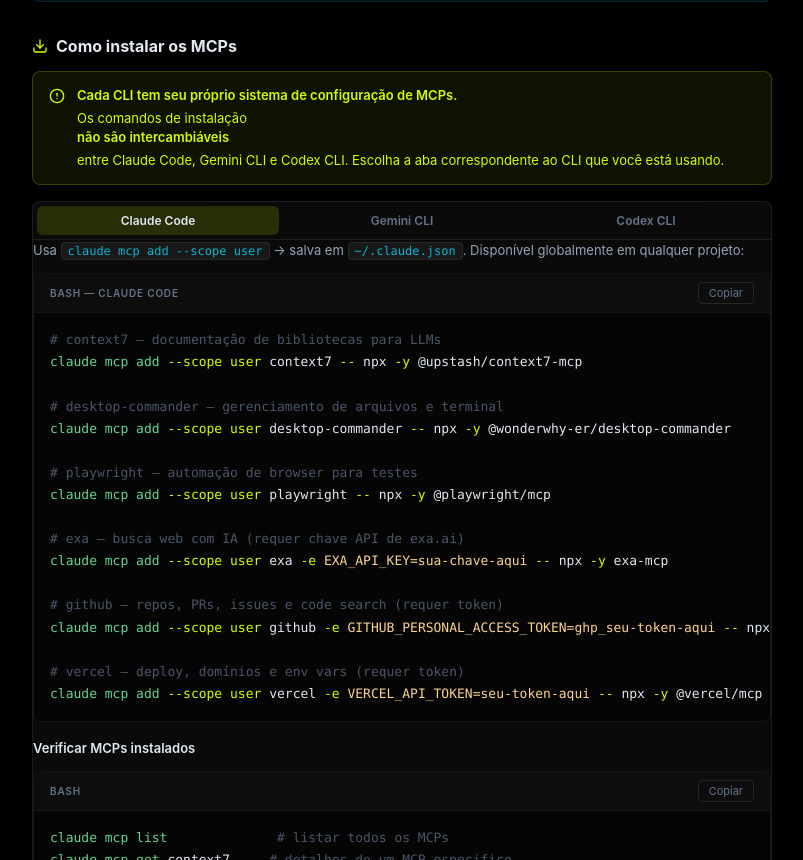
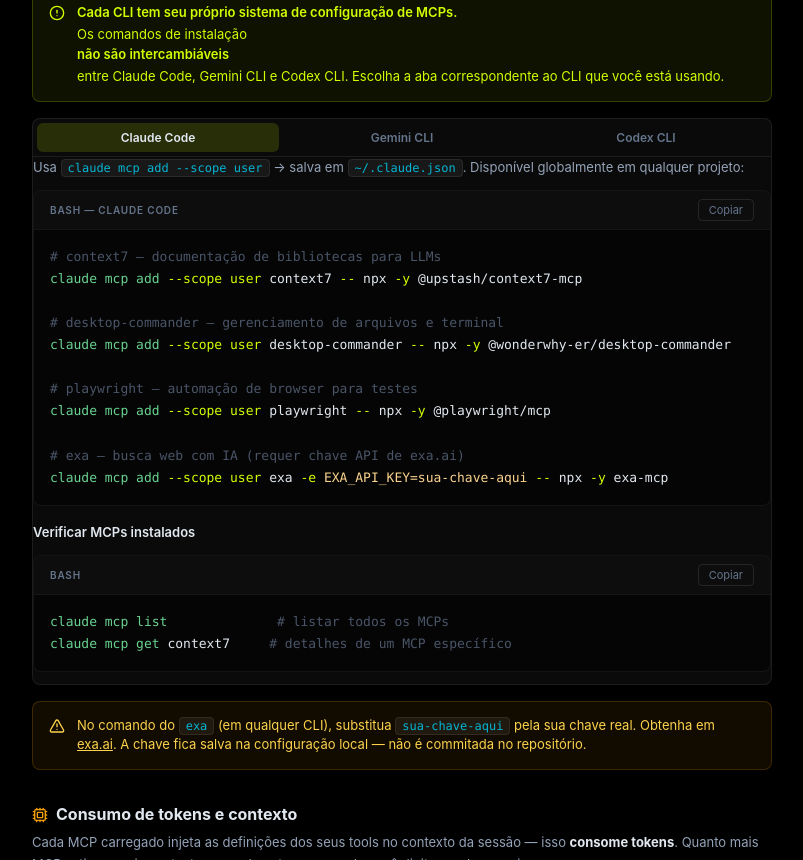
Before and after one commit to roverigor/aiox-squad, a website: page aiox-install/index.html in a window 1280 px wide. Shown: the part 11140-12000 px from the top of the page, without its empty margins (308-1111 px from the left). Drawn offline with nearby package versions, Linux system fonts and the light colour scheme.

Commit message:
fix(aiox-install): remove GitHub and Vercel from MCP section
GitHub and Vercel work natively via their CLIs (gh, vercel) already
installed in section 3. MCP servers are unnecessary for the course level.
Keeps only the 4 original MCPs: context7, desktop-commander, playwright, exa.

```diff
--- a/aiox-install/index.html
+++ b/aiox-install/index.html
@@ -1839,8 +1839,6 @@
             <tr><td><strong>desktop-commander</strong></td><td>❌ Não</td><td>Gerenciamento de arquivos e comandos de terminal</td></tr>
             <tr><td><strong>playwright</strong></td><td>❌ Não</td><td>Automação de browser para testes</td></tr>
             <tr><td><strong>exa</strong></td><td>✅ Sim</td><td>Busca web com IA e extração de conteúdo</td></tr>
-            <tr><td><strong>github</strong></td><td>✅ Sim (token)</td><td>Gerenciar repos, PRs, issues e code search direto na CLI</td></tr>
-            <tr><td><strong>vercel</strong></td><td>✅ Sim (token)</td><td>Deploy, domínios, env vars e status de projetos Vercel</td></tr>
           </tbody>
         </table>
       </div>
@@ -1928,13 +1926,7 @@
 <span class="c-cmd">claude mcp add</span> <span class="c-flag">--scope user</span> playwright <span class="c-flag">--</span> npx <span class="c-flag">-y</span> @playwright/mcp
 
 <span class="c-comment"># exa — busca web com IA (requer chave API de exa.ai)</span>
-<span class="c-cmd">claude mcp add</span> <span class="c-flag">--scope user</span> exa <span class="c-flag">-e</span> <span class="c-string">EXA_API_KEY=sua-chave-aqui</span> <span class="c-flag">--</span> npx <span class="c-flag">-y</span> exa-mcp
-
-<span class="c-comment"># github — repos, PRs, issues e code search (requer token)</span>
-<span class="c-cmd">claude mcp add</span> <span class="c-flag">--scope user</span> github <span class="c-flag">-e</span> <span class="c-string">GITHUB_PERSONAL_ACCESS_TOKEN=ghp_seu-token-aqui</span> <span class="c-flag">--</span> npx <span class="c-flag">-y</span> @modelcontextprotocol/server-github
-
-<span class="c-comment"># vercel — deploy, domínios e env vars (requer token)</span>
-<span class="c-cmd">claude mcp add</span> <span class="c-flag">--scope user</span> vercel <span class="c-flag">-e</span> <span class="c-string">VERCEL_API_TOKEN=seu-token-aqui</span> <span class="c-flag">--</span> npx <span class="c-flag">-y</span> @vercel/mcp</code></pre>
+<span class="c-cmd">claude mcp add</span> <span class="c-flag">--scope user</span> exa <span class="c-flag">-e</span> <span class="c-string">EXA_API_KEY=sua-chave-aqui</span> <span class="c-flag">--</span> npx <span class="c-flag">-y</span> exa-mcp</code></pre>
             </div>
             <h4 style="font-size:13px; font-weight:600; color:var(--text); margin: 16px 0 8px;">Verificar MCPs instalados</h4>
             <div class="code-block">
@@ -1973,16 +1965,6 @@
       <span class="c-string">"command"</span>: <span class="c-string">"npx"</span>,
       <span class="c-string">"args"</span>: [<span class="c-string">"-y"</span>, <span class="c-string">"exa-mcp"</span>],
       <span class="c-string">"env"</span>: { <span class="c-string">"EXA_API_KEY"</span>: <span class="c-string">"sua-chave-aqui"</span> }
-    },
-    <span class="c-string">"github"</span>: {
-      <span class="c-string">"command"</span>: <span class="c-string">"npx"</span>,
-      <span class="c-string">"args"</span>: [<span class="c-string">"-y"</span>, <span class="c-string">"@modelcontextprotocol/server-github"</span>],
-      <span class="c-string">"env"</span>: { <span class="c-string">"GITHUB_PERSONAL_ACCESS_TOKEN"</span>: <span class="c-string">"ghp_seu-token-aqui"</span> }
-    },
-    <span class="c-string">"vercel"</span>: {
-      <span class="c-string">"command"</span>: <span class="c-string">"npx"</span>,
-      <span class="c-string">"args"</span>: [<span class="c-string">"-y"</span>, <span class="c-string">"@vercel/mcp"</span>],
-      <span class="c-string">"env"</span>: { <span class="c-string">"VERCEL_API_TOKEN"</span>: <span class="c-string">"seu-token-aqui"</span> }
     }
   }
 }</code></pre>
@@ -2013,13 +1995,7 @@
 <span class="c-cmd">codex mcp add</span> playwright <span class="c-flag">--</span> npx <span class="c-flag">-y</span> @playwright/mcp
 
 <span class="c-comment"># exa — busca web com IA (requer chave API de exa.ai)</span>
-<span class="c-cmd">codex mcp add</span> exa <span class="c-flag">--env</span> <span class="c-string">EXA_API_KEY=sua-chave-aqui</span> <span class="c-flag">--</span> npx <span class="c-flag">-y</span> exa-mcp
-
-<span class="c-comment"># github — repos, PRs, issues e code search (requer token)</span>
-<span class="c-cmd">codex mcp add</span> github <span class="c-flag">--env</span> <span class="c-string">GITHUB_PERSONAL_ACCESS_TOKEN=ghp_seu-token-aqui</span> <span class="c-flag">--</span> npx <span class="c-flag">-y</span> @modelcontextprotocol/server-github
-
-<span class="c-comment"># vercel — deploy, domínios e env vars (requer token)</span>
-<span class="c-cmd">codex mcp add</span> vercel <span class="c-flag">--env</span> <span class="c-string">VERCEL_API_TOKEN=seu-token-aqui</span> <span class="c-flag">--</span> npx <span class="c-flag">-y</span> @vercel/mcp</code></pre>
+<span class="c-cmd">codex mcp add</span> exa <span class="c-flag">--env</span> <span class="c-string">EXA_API_KEY=sua-chave-aqui</span> <span class="c-flag">--</span> npx <span class="c-flag">-y</span> exa-mcp</code></pre>
             </div>
           </div>
 
@@ -2029,12 +2005,7 @@
       <div class="info-box warn" style="margin-top:16px;">
         <i data-lucide="alert-triangle" class="lucide-md info-icon"></i>
         <div class="info-text">
-          <strong>Tokens e chaves API:</strong> substitua os valores placeholder pelas suas chaves reais. As chaves ficam salvas na configuração local — não são commitadas no repositório.
-          <div style="margin-top:8px; font-size:12px; line-height:1.8;">
-            <strong>exa:</strong> obtenha em <a href="https://exa.ai" target="_blank" style="color:inherit; text-decoration:underline;">exa.ai</a><br>
-            <strong>github:</strong> gere um Personal Access Token em <a href="https://github.com/settings/tokens" target="_blank" style="color:inherit; text-decoration:underline;">github.com/settings/tokens</a> (selecione escopos: <span class="ic">repo</span>, <span class="ic">read:org</span>)<br>
-            <strong>vercel:</strong> gere um token em <a href="https://vercel.com/account/tokens" target="_blank" style="color:inherit; text-decoration:underline;">vercel.com/account/tokens</a>
-          </div>
+          No comando do <span class="ic">exa</span> (em qualquer CLI), substitua <span class="ic">sua-chave-aqui</span> pela sua chave real. Obtenha em <a href="https://exa.ai" target="_blank" style="color:inherit; text-decoration:underline;">exa.ai</a>. A chave fica salva na configuração local — não é commitada no repositório.
         </div>
       </div>
 
```
